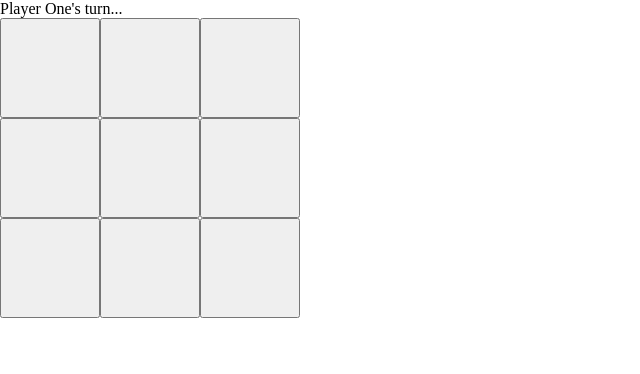
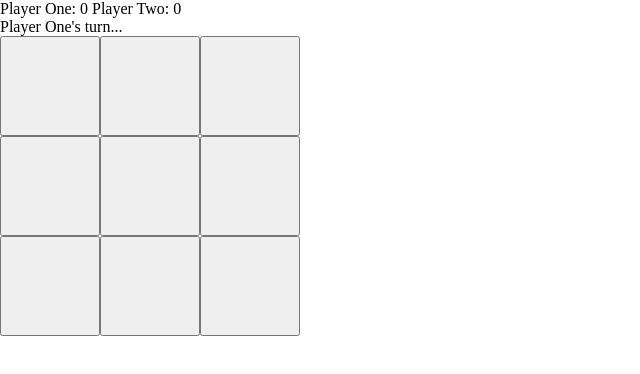
Before and after one commit to samob917/tic-tac-toe, a plain HTML site: page index.html in a window 1280 px wide. Shown: the whole page, without its empty margins (0-640 px from the left). Drawn offline with Linux system fonts and the light colour scheme.

Commit message:
Make working scoreboard
Scoreboard works and counts correctly. Final step is allowing users
to set their names and symbols and doing a full reset.

```diff
--- a/index.html
+++ b/index.html
@@ -8,6 +8,7 @@
 </head>
 <body>
     <div class="container">
+        <div class="scoreboard"></div>
         <h1 class="turn"></h1>
         <div class="board"></div>
     </div>
--- a/ticTacToe.js
+++ b/ticTacToe.js
@@ -150,6 +150,7 @@ function GameController(
                 return
             } else {
                 console.log((`${getActivePlayer().name} Wins!`));
+                getActivePlayer().score++
                 over = true;
                 return
             }
@@ -175,6 +176,13 @@ function GameController(
         return board.getBoard();
     }
 
+    const getPlayersScores = () => {
+        return [players[0].score, players[1].score];
+    }
+    const getPlayersNames = () => {
+        return [players[0].name, players[1].name];
+    }
+
     printNewRound(); // Initialize Game
 
     return {
@@ -184,6 +192,8 @@ function GameController(
         over: () => over,
         tie: () => tie,
         newGame,
+        getPlayersScores,
+        getPlayersNames
     };
 }
 
@@ -192,7 +202,8 @@ function screenController() {
     const game = GameController();
     const playerTurnDiv = document.querySelector(".turn");
     const boardDiv = document.querySelector(".board");
-    const containerDiv = document.querySelector(".container")
+    const containerDiv = document.querySelector(".container");
+    const scoreboardDiv =document.querySelector(".scoreboard");
 
     const newGame = (e) => {
         game.newGame();
@@ -201,6 +212,7 @@ function screenController() {
     }
 
     const updateScreen = () => {
+        scoreboardDiv.textContent = `${game.getPlayersNames()[0]}: ${game.getPlayersScores()[0]} \n ${game.getPlayersNames()[1]}: ${game.getPlayersScores()[1]}`
         boardDiv.textContent = "";
         const board = game.getBoard();
         const activePlayer = game.getActivePlayer();
```
